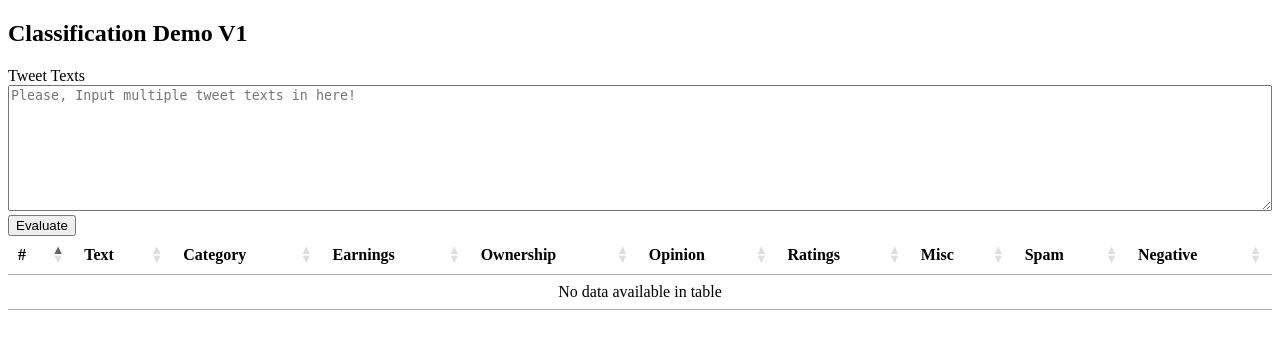
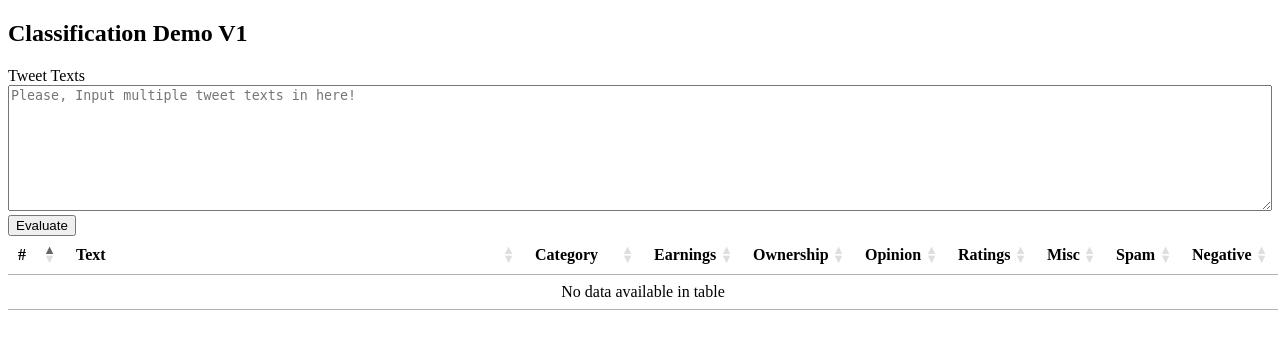
Before and after one commit to Realitian/tclassifier, a Flask app: page / in a window 1280 px wide. Shown: the top 349 px of the page. Run offline with Flask 2, Linux system fonts and the light colour scheme; parts of the project's set-up code (start-up, migrations or seed data) failed here and were passed over; some libraries are stand-ins or nearby versions.

Commit message:
update UI

```diff
--- a/engine/model/tf_logistic_regression.py
+++ b/engine/model/tf_logistic_regression.py
@@ -63,7 +63,7 @@ class Model():
         result = []
         for item in y[0]:
             row = []
-            row.append(self.encoder.inverse_transform([item.argmax()])[0])
+            row.append(self.encoder.inverse_transform([item.argmax()])[0] + " (" + "{0:.2f}".format(np.asscalar(item[item.argmax()])) + ")")
 
             for i in self.label_indices:
                 row.append("{0:.2f}".format(np.asscalar(item[i])))
--- a/templates/index.html
+++ b/templates/index.html
@@ -43,16 +43,16 @@
         $(document).ready(function(){
             var table = $('#result').DataTable({
                 columns: [
-                    { title: "#" },
-                    { title: "Text" },
-                    { title: "Category" },
-                    { title: "Earnings" },
-                    { title: "Ownership" },
-                    { title: "Opinion" },
-                    { title: "Ratings" },
-                    { title: "Misc" },
-                    { title: "Spam" },
-                    { title: "Negative" }
+                    { title: "#", width: "5%" },
+                    { title: "Text", width: "50%" },
+                    { title: "Category", width: "10%" },
+                    { title: "Earnings", width: "5%" },
+                    { title: "Ownership", width: "5%" },
+                    { title: "Opinion", width: "5%" },
+                    { title: "Ratings", width: "5%" },
+                    { title: "Misc", width: "5%" },
+                    { title: "Spam", width: "5%" },
+                    { title: "Negative", width: "5%" }
                 ],
                 bPaginate: false,
                 info: false,
```
